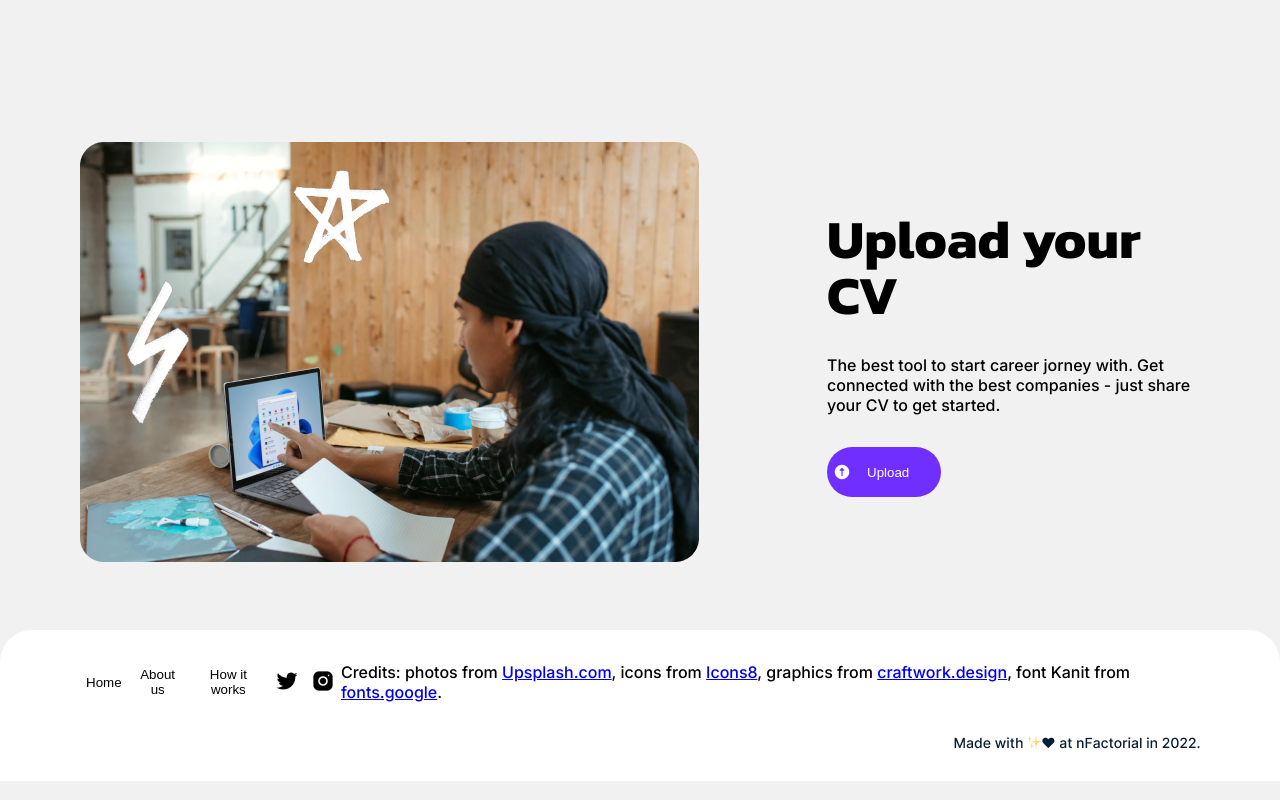
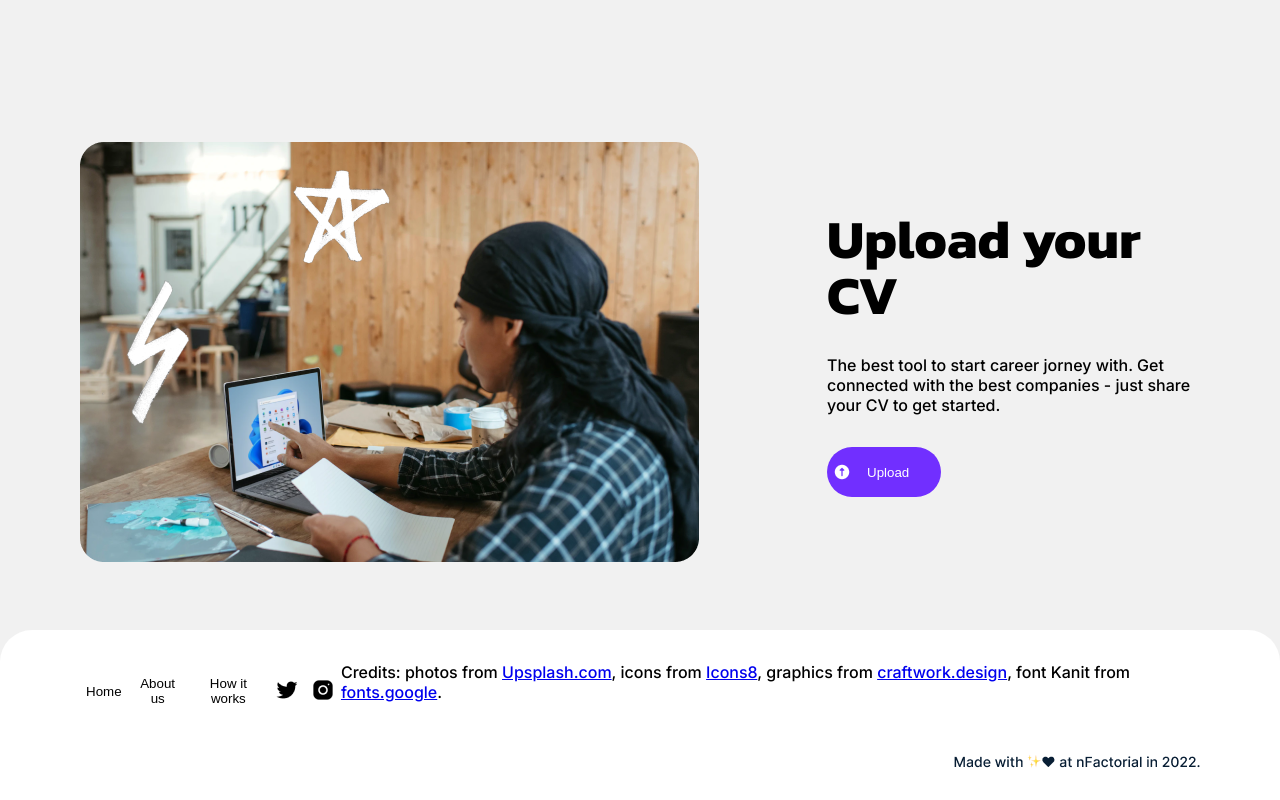
Before and after one commit to NurRick/jumystap_p1, a plain HTML site: page index.html in a window 1280 px wide. Shown: the part 1534-2334 px from the top of the page. Drawn offline with Linux system fonts and the light colour scheme.

Commit message:
pre-pre-last correction

```diff
--- a/index.html
+++ b/index.html
@@ -95,9 +95,15 @@
     <section class="last-section">
         <div class="last-line">
             <div class="last-buttons">
-                <button class="homeButton">Home</button>
-                <button class="aboutUsButton">About us</button>
-                <button class="howItButton">How it works</button>
+                <button class="homeButton">
+                    <p>Home</p>
+                </button>
+                <button class="aboutUsButton">
+                    <p>About us</p>
+                </button>
+                <button class="howItButton">
+                    <p>How it works</p>
+                </button>
                 <button class="twitter">
                     <img src="./assets/Twitter.png" />
                 </button>
--- a/sectionMedia.css
+++ b/sectionMedia.css
@@ -3,15 +3,14 @@
         display: flex;
         justify-content: center;
         width: 100%;
-
       }
-
 
     body {
         display: flex;
         flex-direction: column;
         width: 100%;
     }
+/* FIRST SECTION */
 
     .welcome-section {
         padding-top: 0;
@@ -27,7 +26,7 @@
         display: flex;
         flex-direction: column;
         align-items: center;
-        /* gap: 54px; */
+        gap: 54px;
         width: 90%;
         margin: auto;
         padding: 0;
@@ -70,6 +69,11 @@
         display: flex;
         justify-content: center;
     }
+/* SECOND SECTION */
+
+    .second-section {
+        padding: 5% 10px;
+    }
 
     .twoLines h1 {
         font-size: 32pt;
@@ -85,8 +89,6 @@
         text-align: left;
 
     }
-
-
 
     .three-blocks {
         flex-direction: column;
@@ -104,15 +106,7 @@
         padding-bottom: 40px;
     }
 
-
-
-
-
-
-    .second-section {
-        padding: 5% 10px;
-
-    }
+/* THIRD SECTION */
 
     .third-section {
         padding: 54px 10%;
@@ -125,14 +119,7 @@
 
     .third-section p {
         text-align: center;
-
     }
-
-
-
-
-
-
 
     .start-block-search {
         flex-direction: column;
@@ -149,23 +136,6 @@
         justify-content: center;
     }
 
-
-
-
-    .fourth-section {
-        display: flex;
-        flex-direction: column;
-        padding: 64px 10%;
-        justify-content: space-between;
-        gap: 128px;
-    }
-
-
-
-
-
-
-
     .search-input {
         height: 22px;
         width: 90%;
@@ -174,6 +144,16 @@
         border-radius: 0;
         border: none;
 
+    }
+
+/* FOURTH SECTION */
+
+    .fourth-section {
+        display: flex;
+        flex-direction: column;
+        padding: 64px 10%;
+        justify-content: space-between;
+        gap: 128px;
     }
 
     .fourth-section-cont img {
@@ -187,15 +167,14 @@
         font-size: 24pt;
     }
 
+/* LAST SECTION */
+
     .last-section {
         display: flex;
         flex-direction: column;
         padding: 32px 10%;
         gap: 0;
     }
-
-
-
 
     .last-line {
         flex-direction: column;
@@ -205,19 +184,17 @@
     .last-buttons {
         flex-direction: column;
         align-items: flex-start;
-
-
     }
 
     .last-buttons button {
         font-size: 14pt;
         padding: 10px 14px;
         text-align: right;
-
     }
 
     .last-text {
         padding: 40px 0%;
+        opacity: 0.5;
     }
 
     .nFactlorial {
```
